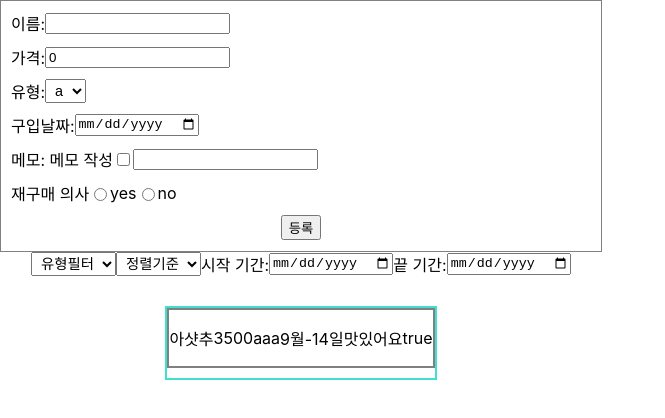
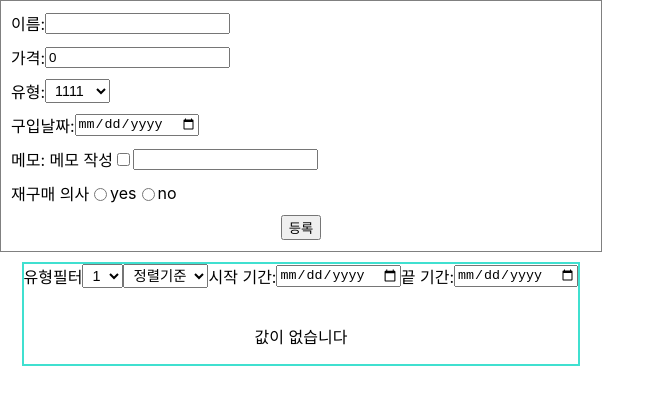
Before and after one commit to gongjuyeonhee/account-book, a React (Create React App) app: page / in a window 1280 px wide. Shown: the top 418 px of the page, without its empty margins (0-665 px from the left). Built offline with nearby package versions, Linux system fonts and the light colour scheme.

Commit message:
유형 필터를 통한 필터링 기능 추가

```diff
--- a/src/App.js
+++ b/src/App.js
@@ -1,7 +1,6 @@
 import { useState } from "react";
 import "./App.css";
 import Forminput from "./components/Forminput";
-import TypeFilter from "./components/TypeFilter";
 import Expenses from "./Payments/Expenses";
 
 function App() {
@@ -35,7 +34,6 @@ function App() {
   return (
     <div className="App">
       <Forminput getForminputData={getForminputData} />
-      <TypeFilter />
       <Expenses items={goods} />
     </div>
   );
--- a/src/Payments/Expenses.js
+++ b/src/Payments/Expenses.js
@@ -1,11 +1,23 @@
-import React from "react";
+import React, { useState } from "react";
 import ExpenseItem from "./ExpenseItem";
 import "./Expenses.css";
+import TypeFilter from "../components/TypeFilter";
 
 const Expenses = (props) => {
-  return (
-    <div className="list-box">
-      {props.items.map((item) => (
+  const [filterType, setFilterType] = useState("1");
+
+  const filterChangeHandler = (selectedType) => {
+    setFilterType(selectedType);
+  };
+
+  const filterExpenses = props.items.filter((expense) => {
+    return expense.itemType === filterType;
+  });
+
+  let expenseContent = <p>값이 없습니다</p>;
+
+  if (filterExpenses.length > 0) {
+    expenseContent = filterExpenses.map((item) => (
       <ExpenseItem
         key={item.id}
         name={item.name}
@@ -15,7 +27,12 @@ const Expenses = (props) => {
         memo={item.memo}
         reOrder={item.reOrder}
       />
-      ))}
+    ));
+  }
+  return (
+    <div className="list-box">
+      <TypeFilter selected={filterType} onChangeFilter={filterChangeHandler} />
+      {expenseContent}
     </div>
   );
 };
--- a/src/components/Forminput.js
+++ b/src/components/Forminput.js
@@ -87,11 +87,10 @@ const Forminput = ({ getForminputData }) => {
           value={itemState.itemType}
           onChange={typeChangeHandler}
         >
-          <option value="aaa">a</option>
-          <option value="bbb">b</option>
-          <option value="ccc">c</option>
-          <option value="ddd">d</option>
-          <option value="eee">e</option>
+          <option value="1">1111</option>
+          <option value="2">2222</option>
+          <option value="3">3333</option>
+          <option value="4">4444</option>
         </select>
       </div>
       <div className="box">
--- a/src/components/TypeFilter.js
+++ b/src/components/TypeFilter.js
@@ -1,16 +1,24 @@
 import React from "react";
 import "./TypeFilter.css";
 
-const TypeFilter = () => {
+const TypeFilter = (props) => {
+  const dropdownChangeHandler = (e) => {
+    props.onChangeFilter(e.target.value);
+  };
+
   return (
     <div>
       <div>
-        <select name="food-type">
-          <option value="">유형필터</option>
-          <option value="food">food</option>
-          <option value="food">food</option>
-          <option value="food">food</option>
-          <option value="food">food</option>
+        <label>유형필터</label>
+        <select
+          name="food-type"
+          value={props.selected}
+          onChange={dropdownChangeHandler}
+        >
+          <option value="1">1</option>
+          <option value="2">2</option>
+          <option value="3">3</option>
+          <option value="4">4</option>
         </select>
       </div>
       <div>
```
Lines whose indentation alone changed are shown as unchanged.
